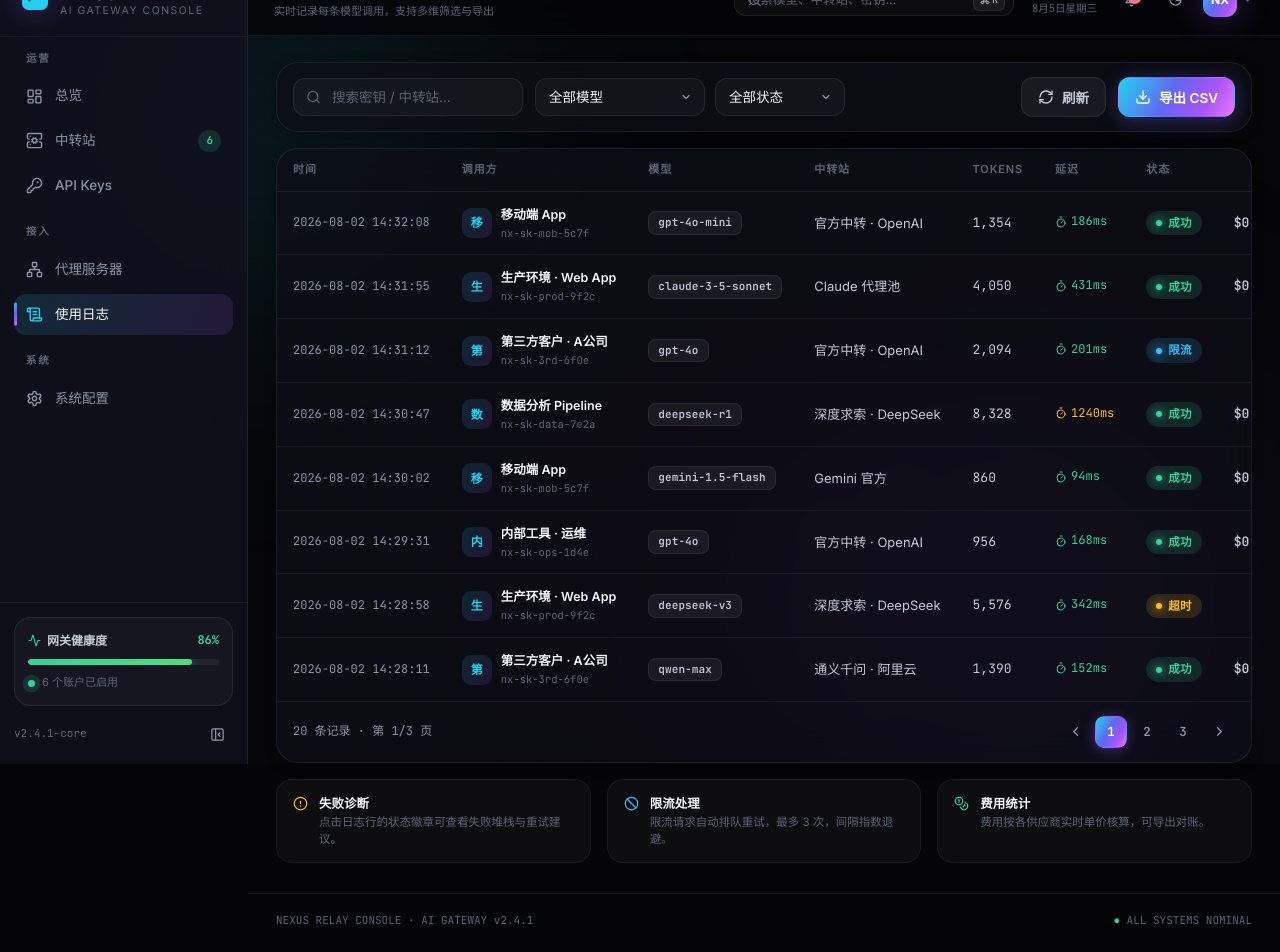
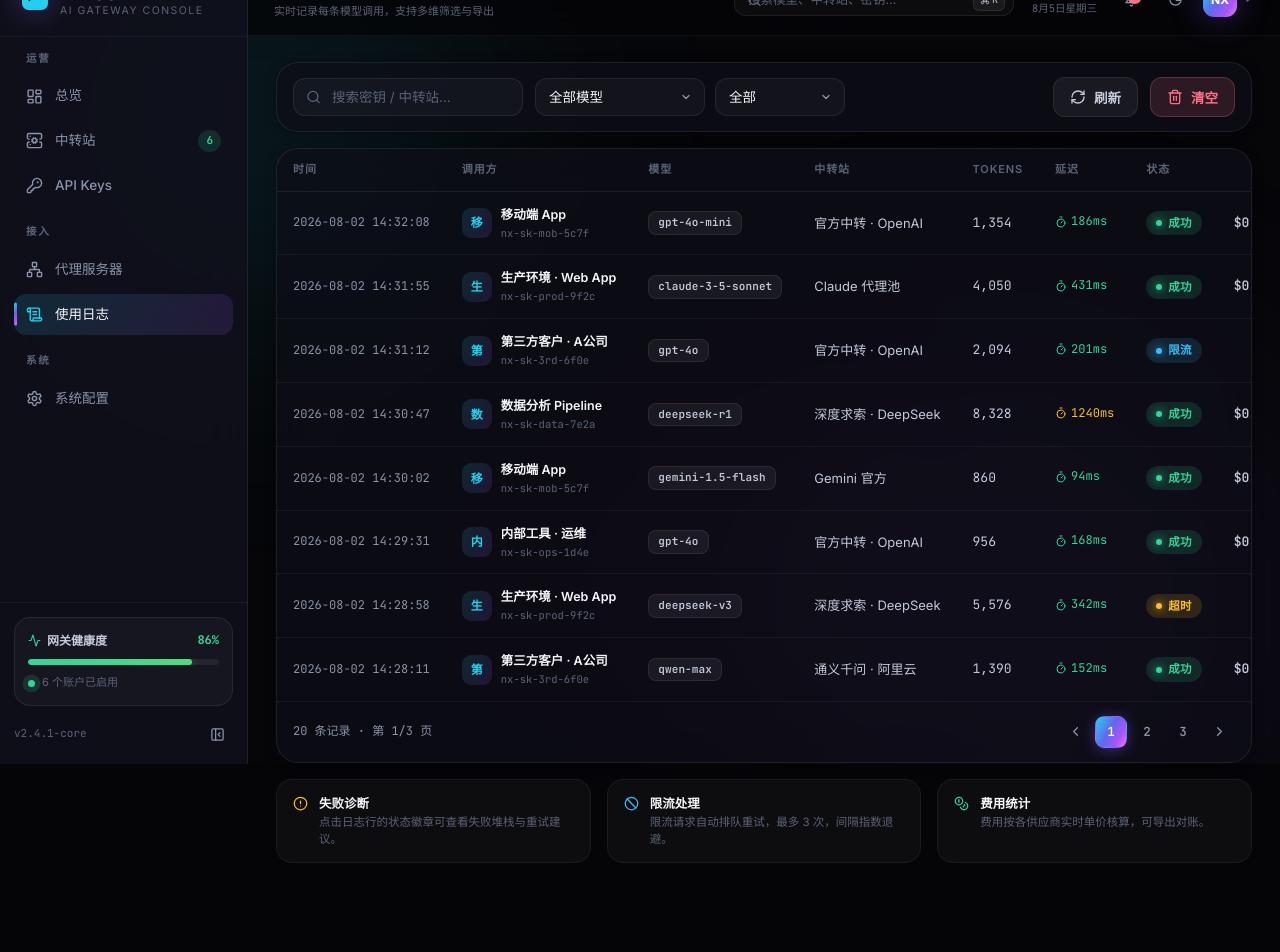
Before and after one commit to leonzhao7/red-token, a Vue app in the folder frontend/: page /#/logs in a window 1280 px wide. Shown: the part 36-988 px from the top of the page. After the commit the page ends 909 px from the top, so only its background shows below. Built offline with nearby package versions, Linux system fonts and the light colour scheme.

Commit message:
feat(frontend): remove app footer, add log clear action, simplify status filter

```diff
--- a/frontend/src/App.vue
+++ b/frontend/src/App.vue
@@ -25,14 +25,6 @@ const collapsed = ref(false)
         </Transition>
       </RouterView>
     </main>
-    <footer class="footer">
-      <span class="mono" style="font-size: 11px; color: var(--text-faint)">
-        NEXUS RELAY CONSOLE · AI GATEWAY v2.4.1
-      </span>
-      <span class="mono" style="font-size: 11px; color: var(--text-faint)">
-        <span style="color: var(--success)">●</span> ALL SYSTEMS NOMINAL
-      </span>
-    </footer>
   </div>
 
   <ToastStack />
@@ -54,14 +46,6 @@ const collapsed = ref(false)
   width: 100%;
   margin: 0 auto;
 }
-.footer {
-  display: flex;
-  justify-content: space-between;
-  align-items: center;
-  padding: 18px 28px 22px;
-  border-top: 1px solid var(--border-soft);
-  margin-top: 20px;
-}
 
 @media (max-width: 1024px) {
   .shell { margin-left: 0; }
--- a/frontend/src/views/Logs.vue
+++ b/frontend/src/views/Logs.vue
@@ -2,8 +2,8 @@
 import { ref, computed } from 'vue'
 import {
   Search,
-  Download,
   RefreshCw,
+  Trash2,
   Filter,
   ChevronLeft,
   ChevronRight,
@@ -18,11 +18,18 @@ import type { LogStatus } from '../types'
 
 const search = ref('')
 const modelFilter = ref('all')
-const statusFilter = ref<'all' | LogStatus>('all')
+const statusFilter = ref<'all' | 'success' | 'client' | 'server'>('all')
 const page = ref(1)
 const pageSize = 8
 
 const models = computed(() => Array.from(new Set(store.usageLogs.map((l) => l.model))))
+
+const statusMatch = (s: LogStatus, f: string) => {
+  if (f === 'all') return true
+  if (f === 'success') return s === 'success'
+  if (f === 'client') return s === 'error'
+  return s === 'timeout' || s === 'ratelimit'
+}
 
 const filtered = computed(() =>
   store.usageLogs.filter((l) => {
@@ -31,7 +38,7 @@ const filtered = computed(() =>
       l.key.includes(search.value.toLowerCase()) ||
       l.relay.toLowerCase().includes(search.value.toLowerCase())
     const okModel = modelFilter.value === 'all' || l.model === modelFilter.value
-    const okStatus = statusFilter.value === 'all' || l.status === statusFilter.value
+    const okStatus = statusMatch(l.status, statusFilter.value)
     return okSearch && okModel && okStatus
   })
 )
@@ -53,19 +60,10 @@ const statusMeta: Record<LogStatus, { label: string; cls: string }> = {
   ratelimit: { label: '限流', cls: 'info' }
 }
 
-function exportCsv() {
-  const rows = [['时间', '密钥', '模型', '中转站', 'Tokens', '延迟', '状态', '费用']]
-  filtered.value.forEach((l) =>
-    rows.push([l.time, l.keyName, l.model, l.relay, String(l.totalTokens), String(l.latency), statusMeta[l.status].label, String(l.cost)])
-  )
-  const csv = rows.map((r) => r.join(',')).join('\n')
-  const blob = new Blob(['\ufeff' + csv], { type: 'text/csv;charset=utf-8' })
-  const a = document.createElement('a')
-  a.href = URL.createObjectURL(blob)
-  a.download = 'nexus-usage-logs.csv'
-  a.click()
-  URL.revokeObjectURL(a.href)
-  toast('日志已导出', `${filtered.value.length} 条记录 → CSV`, 'success')
+function clearLogs() {
+  store.usageLogs = []
+  resetPage()
+  toast('日志已清空', '', 'warning')
 }
 
 function goPage(p: number) {
@@ -87,16 +85,15 @@ function goPage(p: number) {
           <option v-for="m in models" :key="m" :value="m">{{ m }}</option>
         </select>
         <select v-model="statusFilter" class="select" style="width: 130px" @change="resetPage">
-          <option value="all">全部状态</option>
+          <option value="all">全部</option>
           <option value="success">成功</option>
-          <option value="error">失败</option>
-          <option value="timeout">超时</option>
-          <option value="ratelimit">限流</option>
+          <option value="client">客户端异常</option>
+          <option value="server">服务端异常</option>
         </select>
       </div>
       <div class="spacer"></div>
       <button class="btn btn-ghost" @click="toast('已刷新', '日志数据已更新', 'info')"><RefreshCw :size="15" /> 刷新</button>
-      <button class="btn btn-primary" @click="exportCsv"><Download :size="15" /> 导出 CSV</button>
+      <button class="btn btn-danger" @click="clearLogs"><Trash2 :size="15" /> 清空</button>
     </section>
 
     <!-- table -->
```
